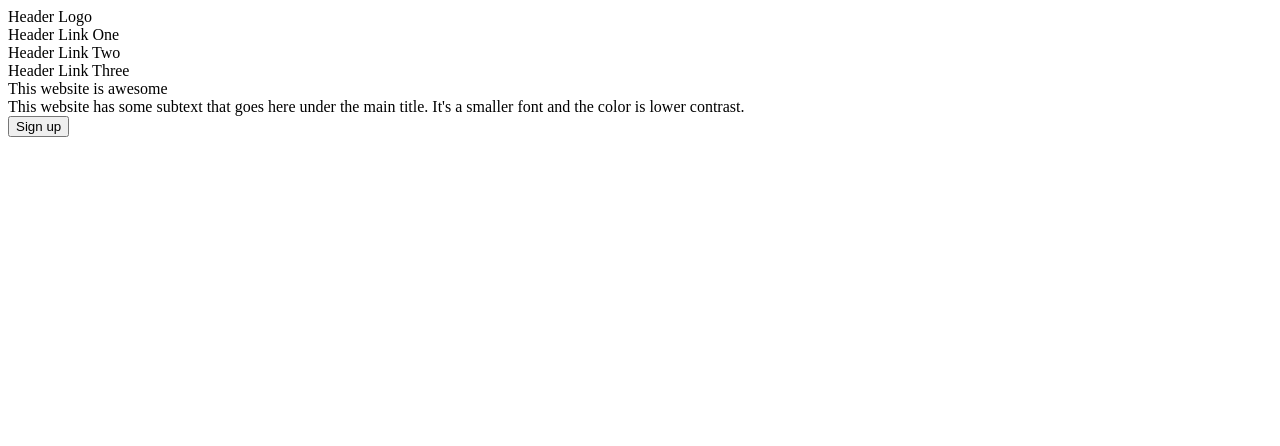
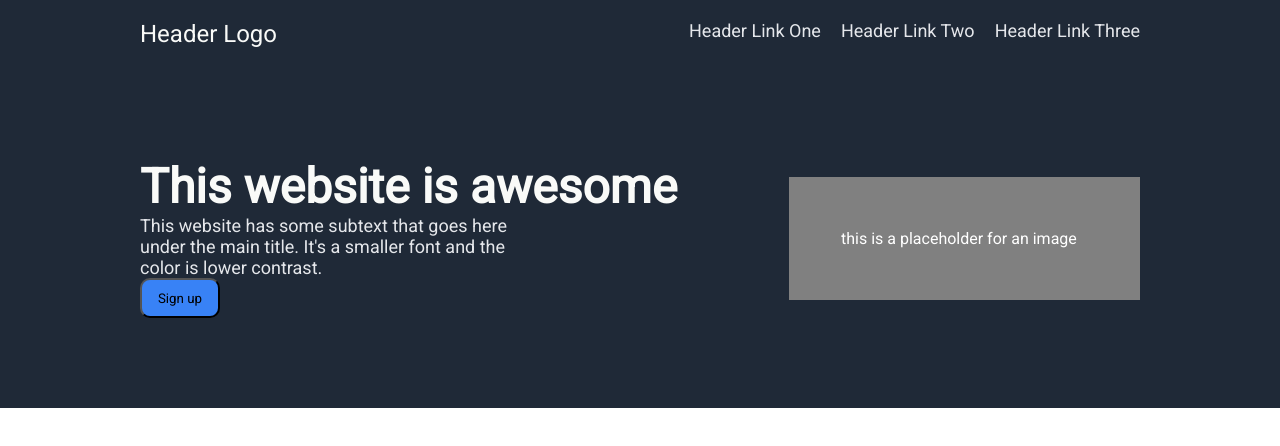
Before and after one commit to kuyakevin/Project-Landing-Page, a plain HTML site: page index.html in a window 1280 px wide. Drawn offline with Linux system fonts and the light colour scheme.

Commit message:
content container and items properly placed

```diff
--- a/index.html
+++ b/index.html
@@ -2,6 +2,7 @@
 <html lang="en">
 <head>
     <link rel="stylesheet" href="style.css">
+    <link href='https://fonts.googleapis.com/css?family=Roboto' rel='stylesheet'>
     <meta charset="UTF-8">
     <meta http-equiv="X-UA-Compatible" content="IE=edge">
     <meta name="viewport" content="width=device-width, initial-scale=1.0">
@@ -25,7 +26,11 @@
                 <div class="subtext">This website has some subtext that goes here under the main title. It's a smaller font and the color is lower contrast.</div>
                 <button class="signup">Sign up</button>
             </div>
-            <div class="right"></div>
+            <div class="right">
+                <div class="placeholder">
+                    <div class="placeholder-text">this is a placeholder for an image</div>
+                </div>
+            </div>
         </div>
     </div>
 </body>
--- a/style.css
+++ b/style.css
@@ -0,0 +1,86 @@
+* {
+    margin: 0;
+    padding: 0;
+    box-sizing: border-box;
+    font-family: 'Roboto';
+}
+
+.header-container,
+.content-container {
+    background-color: #1F2937;  /* Blue */
+    padding: 20px 0;
+    display: flex;
+    justify-content: center;
+  }
+
+  .header-top {
+    width: 1000px;
+    display: flex;
+    justify-content: space-between;
+  }
+
+  .links {
+    font-size: 18px;
+    color:#E5E7EB;
+    display: flex;
+    justify-content: flex-end;
+  }
+
+  .header-link-two,
+  .header-link-three {
+    margin-left: 20px;
+  }
+
+  .header-logo {
+    font-size: 24px;
+    color: #F9FAF8
+  }
+
+  .title {
+    font-size: 48px;
+    font-weight: 800;
+    color: #F9FAF8
+  }
+
+.content {
+    width: 1000px;
+    height: 300px;
+    display: flex;
+    justify-content: space-between;
+}
+
+.right {
+    display: flex;
+    align-items: center;
+}
+
+.left {
+    display: flex;
+    flex-direction: column;
+    justify-content: center;
+    align-items: flex-start;
+}
+
+.title {
+    width: 550px;
+}
+
+.subtext {
+    width: 400px;
+    font-size: 18px;
+    color: #E5E7EB;
+}
+
+.signup {
+    background-color: #3882f6;
+    border-radius: 10px;
+    width: 80px;
+    height: 40px;
+}
+
+.placeholder {
+    background-color: grey;
+    padding: 52px;
+    width: 351px;
+    color: white;
+}
```
